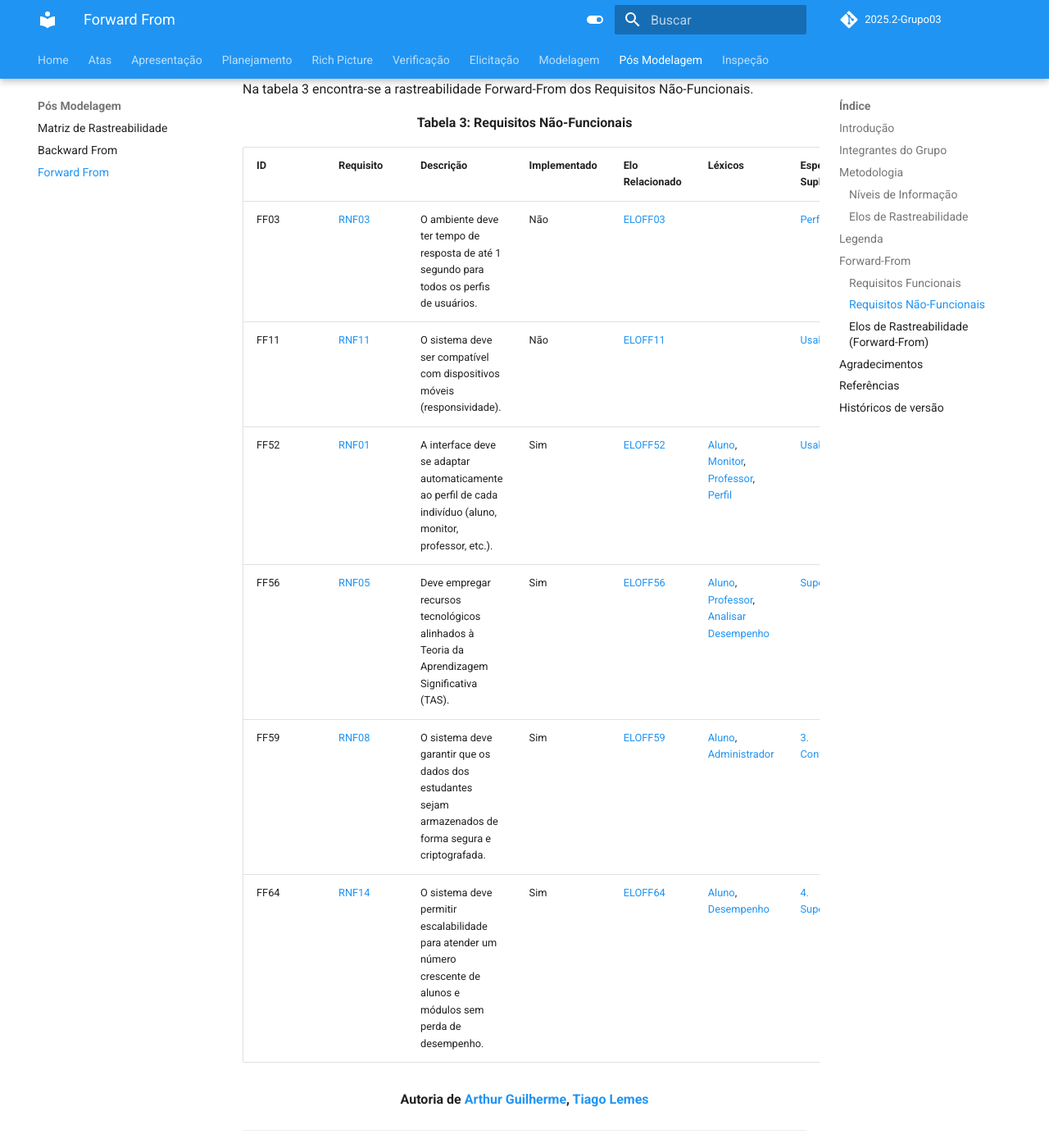
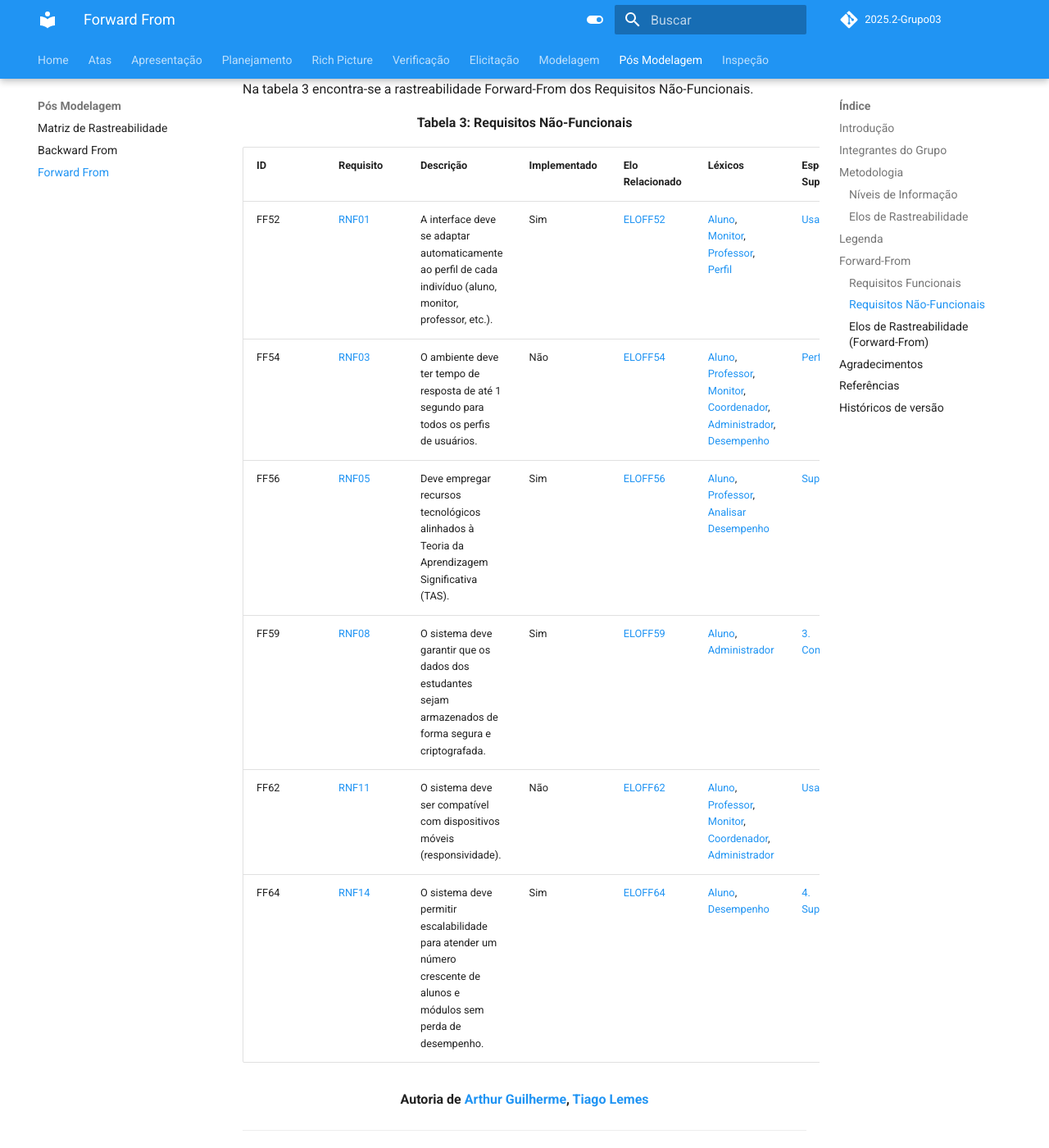
Before and after one commit to Requisitos-de-Software/2025.2-Grupo03, an MkDocs documentation site: the page built from docs/Pos-modelagem/forward.md, in a window 1280 px wide and 1400 px high, scrolled down 8489 px. Shown: the whole window at 82% size. Built offline with MkDocs 1.6.1 and Material for MkDocs 9.7.7, drawn with Linux system fonts in a browser that asks for light colours; comment, search, counter and statistics services are not loaded.

Commit message:
correcao nos FF nao funcionais

```diff
--- a/docs/Pos-modelagem/forward.md
+++ b/docs/Pos-modelagem/forward.md
@@ -118,11 +118,11 @@ Na tabela 3 encontra-se a rastreabilidade Forward-From dos Requisitos Não-Funci
 
 | ID   | Requisito | Descrição | Implementado | Elo Relacionado | Léxicos | Especificação Suplementar | NFR Framework |
 |------|-----------|-----------|--------------|-----------------|---------|---------------------------|---------------|
-| <a id="FF03"></a>FF03 | [RNF03](https://requisitos-de-software.github.io/2025.2-Grupo03/Elicitacao/requisitos_elicitados/#RNF03) | O ambiente deve ter tempo de resposta de até 1 segundo para todos os perfis de usuários. | Não | [ELOFF03](#ELOFF03) | | [Performance](https://requisitos-de-software.github.io/2025.2-Grupo03/Modelagem/especificacao_suplementar/#1-performance) | [NFR 04 - Performance](https://requisitos-de-software.github.io/2025.2-Grupo03/Modelagem/nfr_framework/#nfr-04-performance) |
-| <a id="FF11"></a>FF11 | [RNF11](https://requisitos-de-software.github.io/2025.2-Grupo03/Elicitacao/requisitos_elicitados/#RNF11) | O sistema deve ser compatível com dispositivos móveis (responsividade). | Não | [ELOFF11](#ELOFF11) | | [Usabilidade](https://requisitos-de-software.github.io/2025.2-Grupo03/Modelagem/especificacao_suplementar/#2-usabilidade) | [NFR 01 - Usabilidade](https://requisitos-de-software.github.io/2025.2-Grupo03/Modelagem/nfr_framework/#nfr-01-usabilidade) |
 | <a id="FF52"></a>FF52  | [RNF01](https://requisitos-de-software.github.io/2025.2-Grupo03/Elicitacao/requisitos_elicitados/#RNF01) | A interface deve se adaptar automaticamente ao perfil de cada indivíduo (aluno, monitor, professor, etc.). | Sim | [ELOFF52](#ELOFF52) | [Aluno](https://requisitos-de-software.github.io/2025.2-Grupo03/Modelagem/lexico/#lexico-1-aluno), [Monitor](https://requisitos-de-software.github.io/2025.2-Grupo03/Modelagem/lexico/#lexico-3-monitor), [Professor](https://requisitos-de-software.github.io/2025.2-Grupo03/Modelagem/lexico/#lexico-2-professor), [Perfil](https://requisitos-de-software.github.io/2025.2-Grupo03/Modelagem/lexico/#lexico-23-perfil) | [Usabilidade](https://requisitos-de-software.github.io/2025.2-Grupo03/Modelagem/especificacao_suplementar/#2-usabilidade) | [NFR 01 - Usabilidade](https://requisitos-de-software.github.io/2025.2-Grupo03/Modelagem/nfr_framework/#nfr-01-usabilidade) |
+| <a id="FF54"></a>FF54 | [RNF03](https://requisitos-de-software.github.io/2025.2-Grupo03/Elicitacao/requisitos_elicitados/#RNF03) | O ambiente deve ter tempo de resposta de até 1 segundo para todos os perfis de usuários. | Não | [ELOFF54](#ELOFF54) | [Aluno](https://requisitos-de-software.github.io/2025.2-Grupo03/Modelagem/lexico/#lexico-1-aluno), [Professor](https://requisitos-de-software.github.io/2025.2-Grupo03/Modelagem/lexico/#lexico-2-professor), [Monitor](https://requisitos-de-software.github.io/2025.2-Grupo03/Modelagem/lexico/#lexico-3-monitor), [Coordenador](https://requisitos-de-software.github.io/2025.2-Grupo03/Modelagem/lexico/#lexico-4-coordenador), [Administrador](https://requisitos-de-software.github.io/2025.2-Grupo03/Modelagem/lexico/#lexico-5-administrador), [Desempenho](https://requisitos-de-software.github.io/2025.2-Grupo03/Modelagem/lexico/#lexico-28-desempenho) | [Performance](https://requisitos-de-software.github.io/2025.2-Grupo03/Modelagem/especificacao_suplementar/#1-performance) | [NFR 04 - Performance](https://requisitos-de-software.github.io/2025.2-Grupo03/Modelagem/nfr_framework/#nfr-04-performance) |
 | <a id="FF56"></a>FF56  | [RNF05](https://requisitos-de-software.github.io/2025.2-Grupo03/Elicitacao/requisitos_elicitados/#RNF05) | Deve empregar recursos tecnológicos alinhados à Teoria da Aprendizagem Significativa (TAS). | Sim | [ELOFF56](#ELOFF56) | [Aluno](https://requisitos-de-software.github.io/2025.2-Grupo03/Modelagem/lexico/#lexico-1-aluno), [Professor](https://requisitos-de-software.github.io/2025.2-Grupo03/Modelagem/lexico/#lexico-2-professor), [Analisar Desempenho](https://requisitos-de-software.github.io/2025.2-Grupo03/Modelagem/lexico/#lexico-24-analisar-desempenho) | [Suportabilidade](httpsf://requisitos-de-software.github.io/2025.2-Grupo03/Modelagem/especificacao_suplementar/#4-suportabilidade) | [NFR 03 - Suportabilidade](https://requisitos-de-software.github.io/2025.2-Grupo03/Modelagem/nfr_framework/#nfr-03-suportabilidade) |
 | <a id="FF59"></a>FF59 | [RNF08](httpss://requisitos-de-software.github.io/2025.2-Grupo03/Elicitacao/requisitos_elicitados/#RNF08) | O sistema deve garantir que os dados dos estudantes sejam armazenados de forma segura e criptografada. | Sim | [ELOFF59](#ELOFF59) | [Aluno](https://requisitos-de-software.github.io/2025.2-Grupo03/Modelagem/lexico/#lexico-1-aluno), [Administrador](https://requisitos-de-software.github.io/2025.2-Grupo03/Modelagem/lexico/#lexico-5-administrador) | [3. Confiabilidade](https://requisitos-de-software.github.io/2025.2-Grupo03/Modelagem/especificacao_suplementar/#3-confiabilidade) | [NFR 02 – Confiabilidade](https://requisitos-de-software.github.io/2025.2-Grupo03/Modelagem/nfr_framework/#nfr-02-confiabilidade) |
+| <a id="FF62"></a>FF62 | [RNF11](https://requisitos-de-software.github.io/2025.2-Grupo03/Elicitacao/requisitos_elicitados/#RNF11) | O sistema deve ser compatível com dispositivos móveis (responsividade). | Não | [ELOFF62](#ELOFF62) | [Aluno](https://requisitos-de-software.github.io/2025.2-Grupo03/Modelagem/lexico/#lexico-1-aluno), [Professor](https://requisitos-de-software.github.io/2025.2-Grupo03/Modelagem/lexico/#lexico-2-professor), [Monitor](https://requisitos-de-software.github.io/2025.2-Grupo03/Modelagem/lexico/#lexico-3-monitor), [Coordenador](https://requisitos-de-software.github.io/2025.2-Grupo03/Modelagem/lexico/#lexico-4-coordenador), [Administrador](https://requisitos-de-software.github.io/2025.2-Grupo03/Modelagem/lexico/#lexico-5-administrador) | [Usabilidade](https://requisitos-de-software.github.io/2025.2-Grupo03/Modelagem/especificacao_suplementar/#2-usabilidade) | [NFR 01 - Usabilidade](https://requisitos-de-software.github.io/2025.2-Grupo03/Modelagem/nfr_framework/#nfr-01-usabilidade) |
 | <a id="FF64"></a>FF64 | [RNF14](httpsa://requisitos-de-software.github.io/2025.2-Grupo03/Elicitacao/requisitos_elicitados/#RNF14) | O sistema deve permitir escalabilidade para atender um número crescente de alunos e módulos sem perda de desempenho. | Sim | [ELOFF64](#ELOFF64) | [Aluno](httpsa://requisitos-de-software.github.io/2025.2-Grupo03/Modelagem/lexico/#lexico-1-aluno), [Desempenho](https://requisitos-de-software.github.io/2025.2-Grupo03/Modelagem/lexico/#lexico-28-desempenho) | [4. Suportabilidade](https://requisitos-de-software.github.io/2025.2-Grupo03/Modelagem/especificacao_suplementar/#4-suportabilidade) | [NFR 03 – Suportabilidade](https://requisitos-de-software.github.io/2025.2-Grupo03/Modelagem/nfr_framework/#nfr-03-suportabilidade) |
 
 <div align="center"><strong> Autoria de <a href="https://github.com/ArthurGuilher62"> Arthur Guilherme</a>, <a href="https://github.com/TiagoTeixeira-2005">Tiago Lemes</a></strong></div>
```
